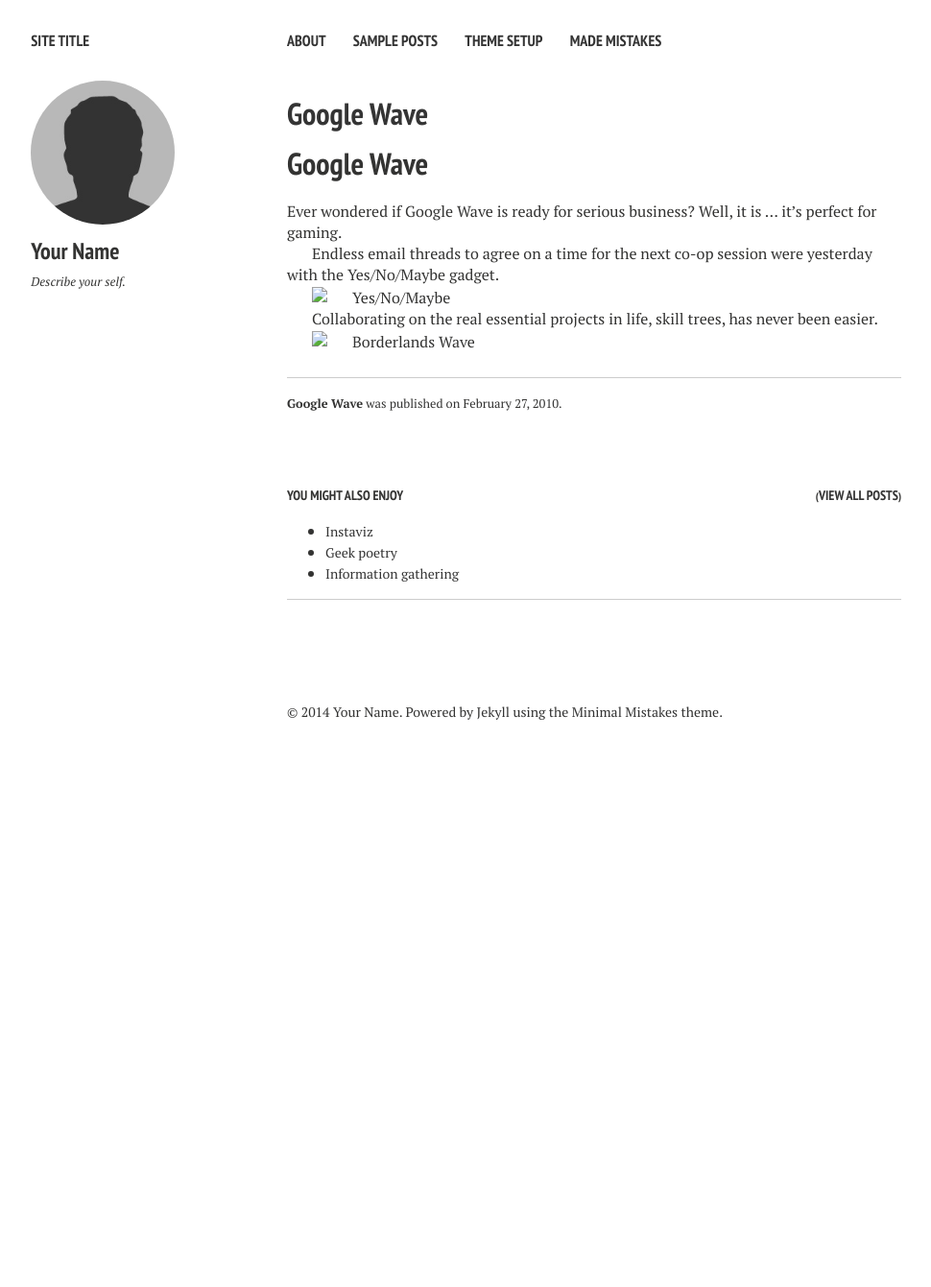
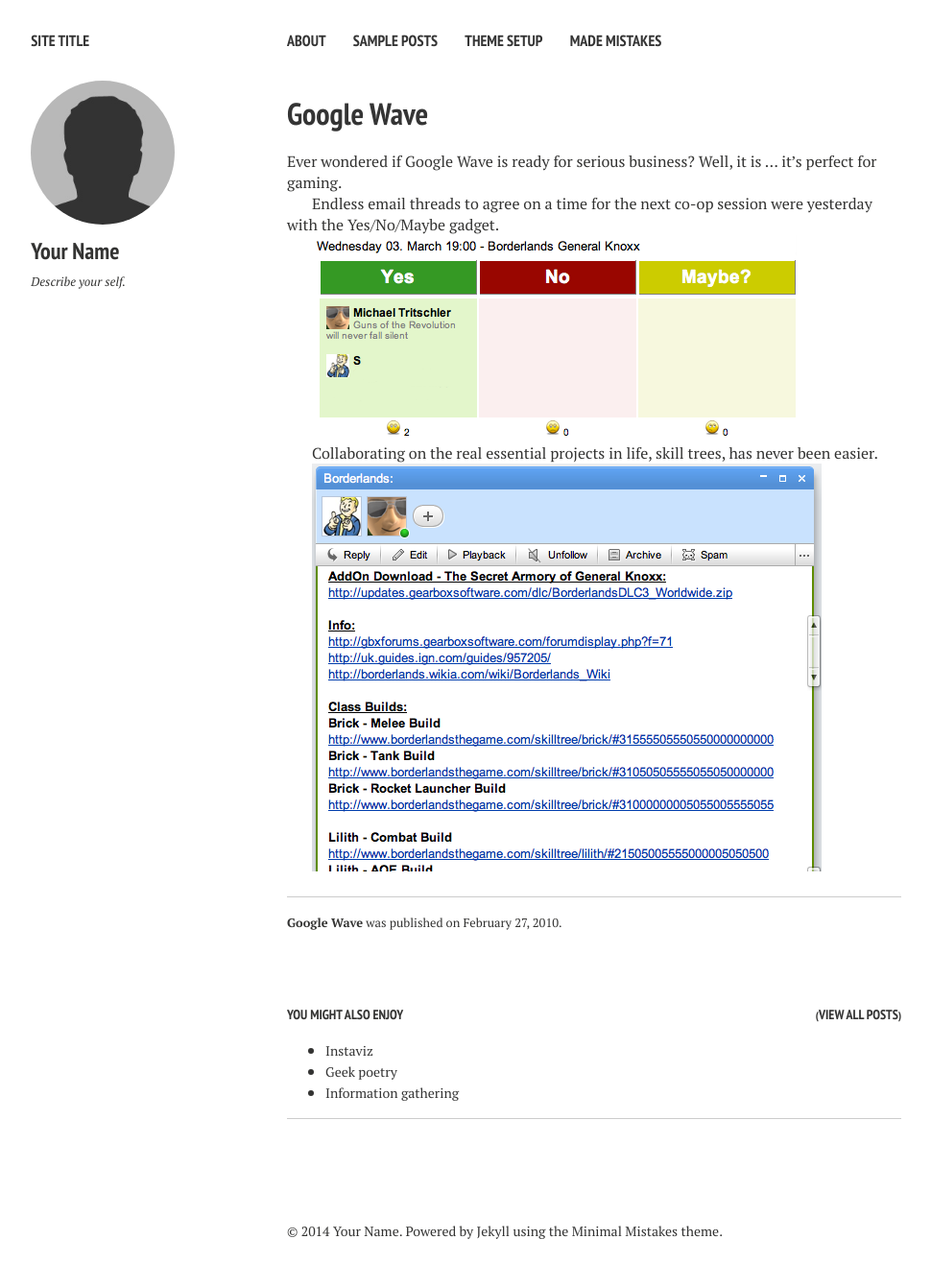
Before and after one commit to michaeltri/michaeltri.github.io, a Jekyll site: the page built from _posts/2010-02-27-google-wave-borderlands.markdown, in a window 1280 px wide. Shown: the whole page at 96% size, without its empty margins (21-991 px from the left). Built offline with Jekyll 4.4.1, drawn with Linux system fonts in a browser that asks for light colours; nearby versions of some CDN libraries; before the commit the page ends 900 px from its top, so only the background shows below that.

Commit message:
formatted posts

```diff
--- a/_posts/2010-02-23-going-simple-text.markdown
+++ b/_posts/2010-02-23-going-simple-text.markdown
@@ -2,7 +2,6 @@
 layout: post
 title: Going SimpleText
 ---
-# {{ page.title }}
 
 I'm moving my tasks and notes to [SimpleText][].
 
@@ -15,7 +14,7 @@
 
 [Dropbox]:http://www.dropbox.com
 
-![SimpleText.png](/img/SimpleText.png)
+![SimpleText.png](/images/SimpleText.png)
 
 All files are pure text. I can search them with desktop search on Windows, Spotlight on the Mac or with `grep` on Linux.
 
--- a/_posts/2010-02-27-google-wave-borderlands.markdown
+++ b/_posts/2010-02-27-google-wave-borderlands.markdown
@@ -2,15 +2,14 @@
 layout: post
 title: Google Wave
 ---
-# {{ page.title }}
 
 Ever wondered if Google Wave is ready for serious business?
 Well, it is … it’s perfect for gaming.
 
 Endless email threads to agree on a time for the next co-op session were yesterday with the Yes/No/Maybe gadget.
 
-![Yes/No/Maybe](/img/GoogleWaveBorderlands1.png)
+![Yes/No/Maybe](/images/GoogleWaveBorderlands1.png)
 
 Collaborating on the real essential projects in life, skill trees, has never been easier.
 
-![Borderlands Wave](/img/GoogleWaveBorderlands2.png)
+![Borderlands Wave](/images/GoogleWaveBorderlands2.png)
--- a/_posts/2010-07-25-information-gathering.markdown
+++ b/_posts/2010-07-25-information-gathering.markdown
@@ -10,7 +10,7 @@
 
 I do this by using [Pinboard][]. Pinboard is bookmarking website with a clean and simplistic design.
 
-![Pinboard.png](/img/Pinboard.png)
+![Pinboard.png](/images/Pinboard.png)
 
 The hidden gem of Pinboard is the auto-import feature. Items from Google Reader, Twitter or Instapaper can be automatically saved as bookmarks.
 
--- a/_posts/2010-08-19-instaviz.markdown
+++ b/_posts/2010-08-19-instaviz.markdown
@@ -6,4 +6,4 @@
 
 I'm a [Graphviz](http://www.graphviz.org/) fan. It's like writing documents in plain text. You can focus on the content instead of thinking about the layout. [Instaviz](http://instaviz.com/) is an iPhone app that uses the Graphviz engine. You just have to sketch some shapes and connect them and your done. Ideal for brainstorming. Dropbox sync would be nice. But apart from that much better than the iPhone mindmap apps I've tried so far.
 
-![Instaviz.png](/img/Instaviz.png)
+![Instaviz.png](/images/Instaviz.png)
```
